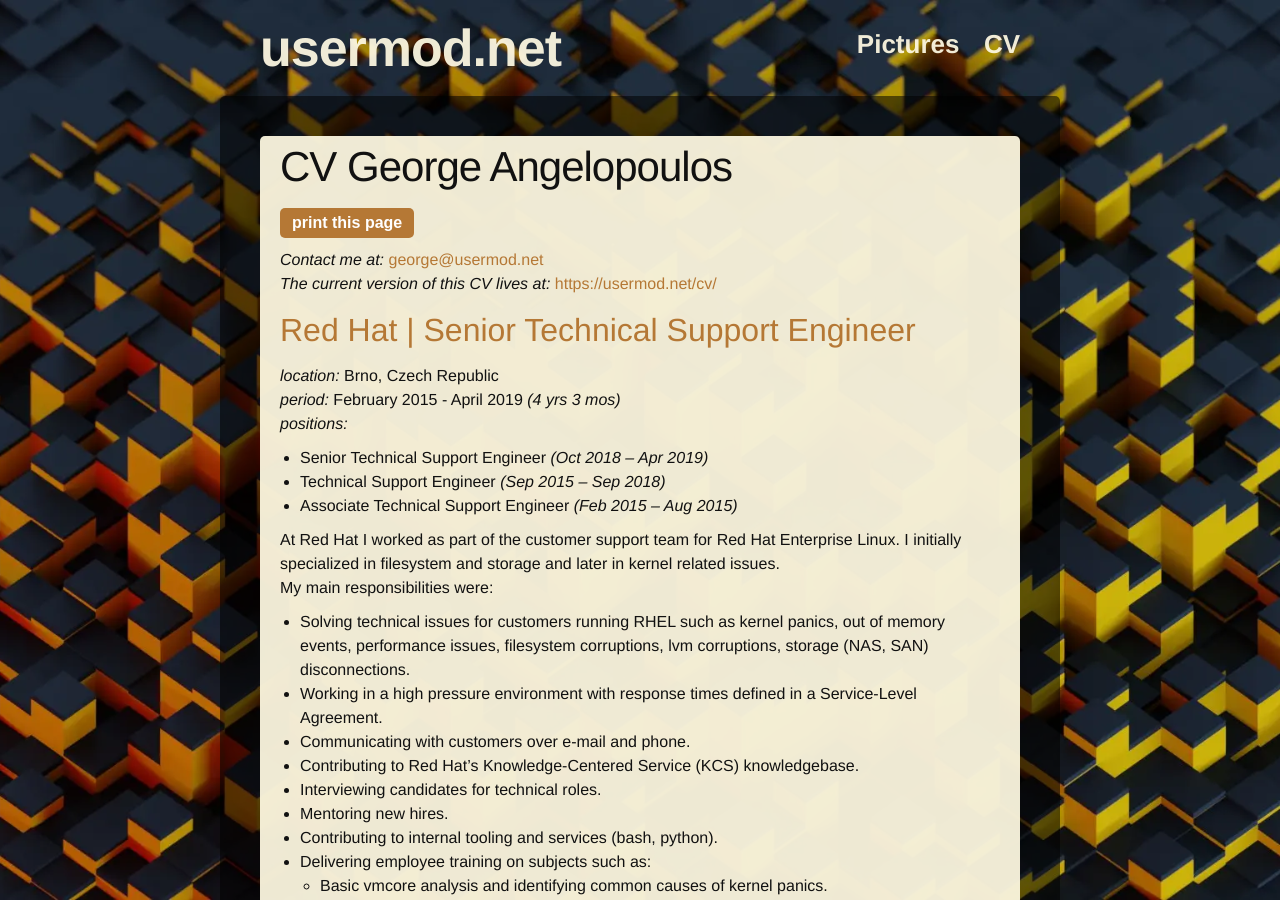
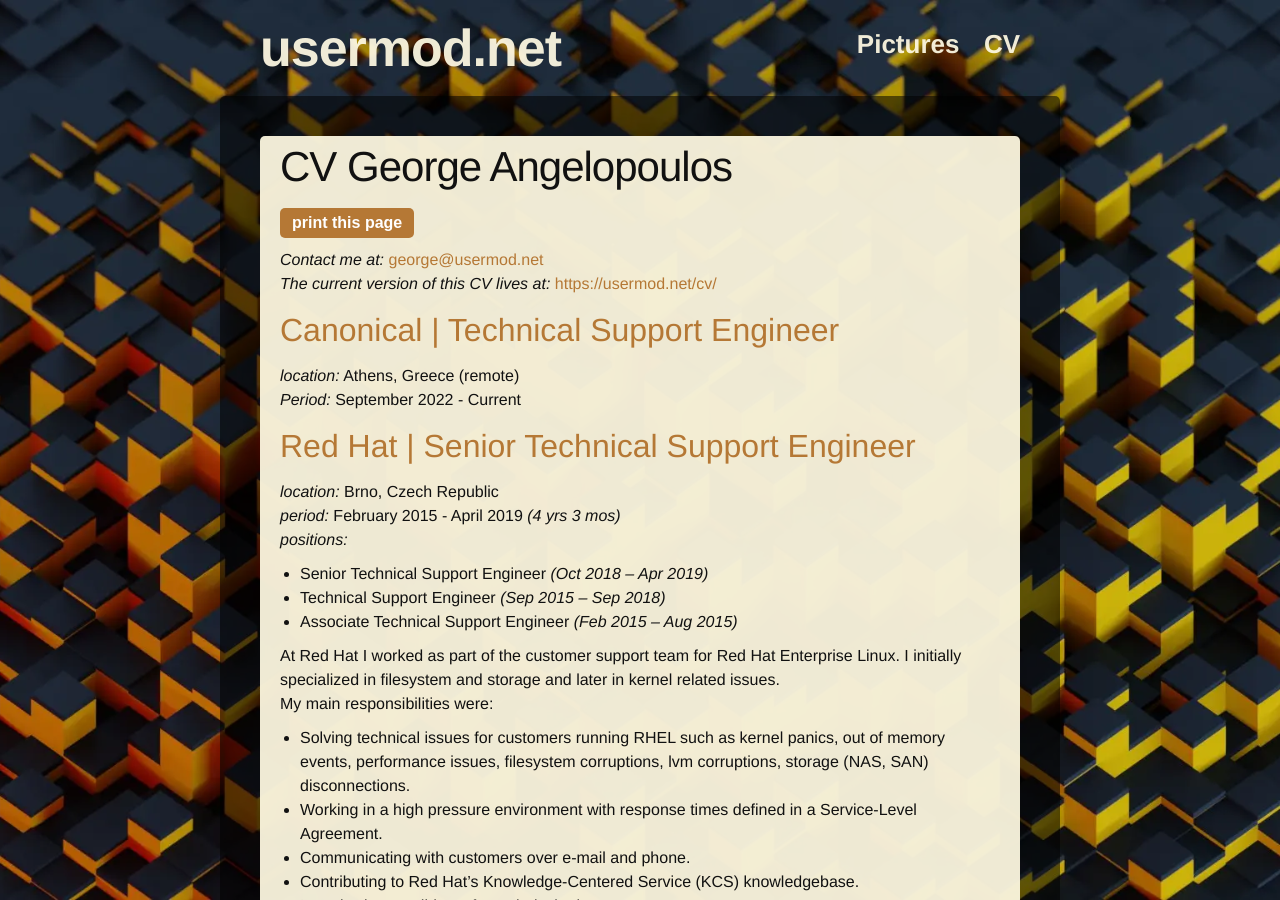
Before and after one commit to gangelop/lathan.github.io, a Jekyll site: the page built from cv.md, in a window 1280 px wide and 900 px high. Built offline with Jekyll 4.4.1, drawn with Linux system fonts in a browser that asks for light colours.

Commit message:
update cv

```diff
--- a/cv.md
+++ b/cv.md
@@ -9,6 +9,10 @@
 
 *Contact me at:* [george@usermod.net](mailto:george@usermod.net)
 *The current version of this CV lives at:* [{{ site.url }}/cv/]({{ site.url }}/cv/)
+
+# Canonical | Technical Support Engineer
+*location:* Athens, Greece (remote)
+*Period:* September 2022 - Current
 
 # Red Hat | Senior Technical Support Engineer
 *location:* Brno, Czech Republic
```
